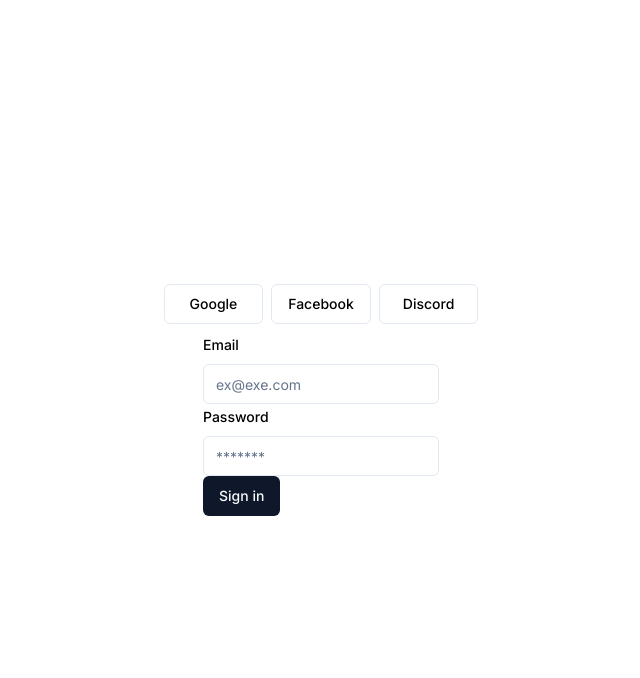
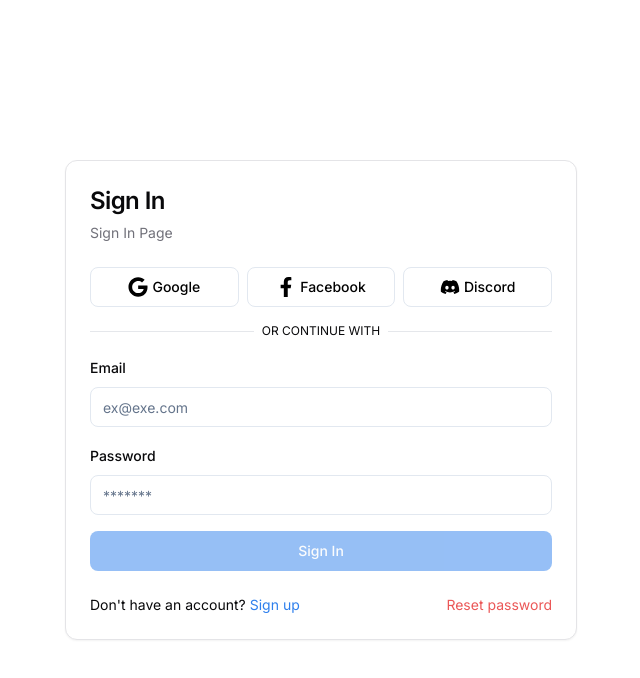
Before and after one commit to BelkacemYerfa/Thullo-2.0, a Next.js app: page /sign-in in a window 1280 px wide. Shown: the top 678 px of the page, without its empty margins (319-959 px from the left). Built offline with nearby package versions, Linux system fonts and the light colour scheme; no server answers.

Commit message:
adding the Ui for the sign In and sign Up pages && working on the verify , forgot pages

```diff
--- /dev/null
+++ b/src/app/(auth)/layout.tsx
@@ -0,0 +1,11 @@
+interface AuthLayoutProps {
+  children: React.ReactNode;
+}
+
+export default function AuthLayout({ children }: AuthLayoutProps) {
+  return (
+    <main className="flex flex-col space-y-2 items-center justify-center min-h-screen p-2">
+      {children}
+    </main>
+  );
+}
--- a/src/app/(auth)/sign-in/page.tsx
+++ b/src/app/(auth)/sign-in/page.tsx
@@ -1,11 +1,57 @@
 import { OAuthSignIn } from "@/components/auth/OAuthSignIn";
 import { SignInForm } from "@/components/forms/SignInForm";
+import {
+  Card,
+  CardContent,
+  CardDescription,
+  CardFooter,
+  CardHeader,
+  CardTitle,
+} from "@/components/ui/card";
+import Link from "next/link";
 
 export default function SignInPage() {
   return (
-    <div className="flex flex-col space-y-2 items-center justify-center min-h-screen">
-      <OAuthSignIn />
-      <SignInForm />
-    </div>
+    <Card className="rounded-xl w-full sm:w-3/4 md:max-w-lg ">
+      <CardHeader>
+        <CardTitle className="text-2xl"> Sign In</CardTitle>
+        <CardDescription>Sign In Page</CardDescription>
+      </CardHeader>
+      <CardContent className="grid gap-4">
+        <OAuthSignIn />
+        <div className="relative">
+          <div className="absolute inset-0 flex items-center">
+            <span className="w-full border-t" />
+          </div>
+          <div className="relative flex justify-center text-xs uppercase">
+            <span className="bg-white px-2 text-muted-foreground">
+              Or continue with
+            </span>
+          </div>
+        </div>
+        <SignInForm />
+      </CardContent>
+      <CardFooter className="flex flex-wrap items-center justify-between gap-2">
+        <div className="text-sm ">
+          <span className="mr-1 hidden sm:inline-block">
+            Don&apos;t have an account?
+          </span>
+          <Link
+            aria-label="Sign up"
+            href="/sign-up"
+            className="underline-offset-4 text-[#2F80ED] transition-colors hover:underline"
+          >
+            Sign up
+          </Link>
+        </div>
+        <Link
+          aria-label="Reset password"
+          href="/sign-in/reset-password"
+          className="text-sm text-[#EB5757] underline-offset-4 transition-colors hover:underline  "
+        >
+          Reset password
+        </Link>
+      </CardFooter>
+    </Card>
   );
 }
--- a/src/app/(auth)/sign-up/page.tsx
+++ b/src/app/(auth)/sign-up/page.tsx
@@ -1,11 +1,48 @@
 import { OAuthSignIn } from "@/components/auth/OAuthSignIn";
 import { SignUpForm } from "@/components/forms/SignUpForm";
+import {
+  Card,
+  CardContent,
+  CardDescription,
+  CardHeader,
+  CardFooter,
+  CardTitle,
+} from "@/components/ui/card";
+import Link from "next/link";
 
 export default function SignUpPage() {
   return (
-    <div className="flex flex-col space-y-2 items-center justify-center min-h-screen">
-      <OAuthSignIn />
-      <SignUpForm />
-    </div>
+    <Card className="rounded-xl w-full sm:w-3/4 md:max-w-lg ">
+      <CardHeader>
+        <CardTitle className="text-2xl"> Sign Up </CardTitle>
+        <CardDescription>Sign Up Page</CardDescription>
+      </CardHeader>
+      <CardContent className="grid gap-4">
+        <OAuthSignIn />
+        <div className="relative">
+          <div className="absolute inset-0 flex items-center">
+            <span className="w-full border-t" />
+          </div>
+          <div className="relative flex justify-center text-xs uppercase">
+            <span className="bg-white px-2 text-muted-foreground">
+              Or continue with
+            </span>
+          </div>
+        </div>
+        <SignUpForm />
+      </CardContent>
+      <CardFooter className=" text-sm ">
+        <span className="mr-1 hidden sm:inline-block">
+          Already have an account?
+        </span>
+        <Link
+          aria-label="Sign in"
+          href="/sign-in"
+          className="underline-offset-4 text-[#2F80ED] transition-colors hover:underline"
+        >
+          Sign in
+        </Link>
+      </CardFooter>
+    </Card>
   );
 }
--- /dev/null
+++ b/src/components/Icons.tsx
@@ -0,0 +1,37 @@
+import { User, type LucideProps } from "lucide-react";
+
+export const Icons = {
+  google: (props: LucideProps) => (
+    <svg
+      aria-hidden="true"
+      focusable="false"
+      data-prefix="fab"
+      data-icon="discord"
+      role="img"
+      xmlns="http://www.w3.org/2000/svg"
+      viewBox="0 0 488 512"
+      {...props}
+    >
+      <path
+        fill="currentColor"
+        d="M488 261.8C488 403.3 391.1 504 248 504 110.8 504 0 393.2 0 256S110.8 8 248 8c66.8 0 123 24.5 166.3 64.9l-67.5 64.9C258.5 52.6 94.3 116.6 94.3 256c0 86.5 69.1 156.6 153.7 156.6 98.2 0 135-70.4 140.8-106.9H248v-85.3h236.1c2.3 12.7 3.9 24.9 3.9 41.4z"
+      ></path>
+    </svg>
+  ),
+  discord: (props: LucideProps) => (
+    <svg xmlns="http://www.w3.org/2000/svg" viewBox="0 0 640 512" {...props}>
+      <path
+        fill="currentColor"
+        d="M524.531,69.836a1.5,1.5,0,0,0-.764-.7A485.065,485.065,0,0,0,404.081,32.03a1.816,1.816,0,0,0-1.923.91,337.461,337.461,0,0,0-14.9,30.6,447.848,447.848,0,0,0-134.426,0,309.541,309.541,0,0,0-15.135-30.6,1.89,1.89,0,0,0-1.924-.91A483.689,483.689,0,0,0,116.085,69.137a1.712,1.712,0,0,0-.788.676C39.068,183.651,18.186,294.69,28.43,404.354a2.016,2.016,0,0,0,.765,1.375A487.666,487.666,0,0,0,176.02,479.918a1.9,1.9,0,0,0,2.063-.676A348.2,348.2,0,0,0,208.12,430.4a1.86,1.86,0,0,0-1.019-2.588,321.173,321.173,0,0,1-45.868-21.853,1.885,1.885,0,0,1-.185-3.126c3.082-2.309,6.166-4.711,9.109-7.137a1.819,1.819,0,0,1,1.9-.256c96.229,43.917,200.41,43.917,295.5,0a1.812,1.812,0,0,1,1.924.233c2.944,2.426,6.027,4.851,9.132,7.16a1.884,1.884,0,0,1-.162,3.126,301.407,301.407,0,0,1-45.89,21.83,1.875,1.875,0,0,0-1,2.611,391.055,391.055,0,0,0,30.014,48.815,1.864,1.864,0,0,0,2.063.7A486.048,486.048,0,0,0,610.7,405.729a1.882,1.882,0,0,0,.765-1.352C623.729,277.594,590.933,167.465,524.531,69.836ZM222.491,337.58c-28.972,0-52.844-26.587-52.844-59.239S193.056,219.1,222.491,219.1c29.665,0,53.306,26.82,52.843,59.239C275.334,310.993,251.924,337.58,222.491,337.58Zm195.38,0c-28.971,0-52.843-26.587-52.843-59.239S388.437,219.1,417.871,219.1c29.667,0,53.307,26.82,52.844,59.239C470.715,310.993,447.538,337.58,417.871,337.58Z"
+      />
+    </svg>
+  ),
+  facebook: (props: LucideProps) => (
+    <svg xmlns="http://www.w3.org/2000/svg" viewBox="0 0 320 512" {...props}>
+      <path
+        fill="currentColor"
+        d="M279.14 288l14.22-92.66h-88.91v-60.13c0-25.35 12.42-50.06 52.24-50.06h40.42V6.26S260.43 0 225.36 0c-73.22 0-121.08 44.38-121.08 124.72v70.62H22.89V288h81.39v224h100.17V288z"
+      />
+    </svg>
+  ),
+};
--- a/src/components/auth/OAuthSignIn.tsx
+++ b/src/components/auth/OAuthSignIn.tsx
@@ -4,13 +4,15 @@ import { isClerkAPIResponseError, useSignIn } from "@clerk/nextjs";
 import { type OAuthStrategy } from "@clerk/nextjs/server";
 import { Button } from "@/components/ui/button";
 import { toast } from "sonner";
+import { Icons } from "../Icons";
 
 const oauthProviders = [
-  { name: "Google", strategy: "oauth_google" },
-  { name: "Facebook", strategy: "oauth_facebook" },
-  { name: "Discord", strategy: "oauth_discord" },
+  { name: "Google", strategy: "oauth_google", icon: "google" },
+  { name: "Facebook", strategy: "oauth_facebook", icon: "facebook" },
+  { name: "Discord", strategy: "oauth_discord", icon: "discord" },
 ] satisfies {
   name: string;
+  icon: keyof typeof Icons;
   strategy: OAuthStrategy;
 }[];
 
@@ -33,17 +35,22 @@ export const OAuthSignIn = () => {
   };
 
   return (
-    <div className="grid grid-cols-3 gap-x-2">
-      {oauthProviders.map((provider) => (
+    <div className="grid grid-col-1 sm:grid-cols-3 gap-2">
+      {oauthProviders.map((provider) => {
+        const Icon = Icons[provider.icon];
+        return (
           <Button
             key={provider.strategy}
             disabled={!isLoaded}
             variant={"outline"}
+            className="flex items-center gap-x-1 rounded-lg text-black "
             onClick={() => oauthSignIn(provider.strategy)}
           >
+            <Icon className="w-5 h-5" />
             {provider.name}
           </Button>
-      ))}
+        );
+      })}
     </div>
   );
 };
--- a/src/components/forms/SignInForm.tsx
+++ b/src/components/forms/SignInForm.tsx
@@ -14,20 +14,41 @@ import { SignInSchemaType, SignInSchema } from "@/validation/auth-sign-in";
 import { Button } from "../ui/button";
 import { useRouter } from "next/navigation";
 import { useSignIn } from "@clerk/nextjs";
+import { useTransition } from "react";
+import { toast } from "sonner";
 
 export const SignInForm = () => {
   const router = useRouter();
   const { signIn, setActive } = useSignIn();
+  const [isPending, setIsPending] = useTransition();
   const form = useForm<SignInSchemaType>({
     resolver: zodResolver(SignInSchema),
   });
-  const onSubmit = async (data: SignInSchemaType) => {
-    const { email, password } = data;
-    console.log(data);
+  const onSubmit = (data: SignInSchemaType) => {
+    setIsPending(async () => {
+      try {
+        const result = await signIn?.create({
+          identifier: data.email,
+          password: data.password,
+        });
+        if (result?.status === "complete") {
+          setActive!({ session: result?.createdSessionId });
+          router.push("/");
+          toast.success("Welcome back");
+        } else {
+          console.log(result);
+        }
+      } catch (error) {
+        toast.error("Something went wrong");
+      }
+    });
   };
   return (
     <Form {...form}>
-      <form className="" onSubmit={() => void form.handleSubmit(onSubmit)}>
+      <form
+        className="grid gap-4"
+        onSubmit={() => void form.handleSubmit(onSubmit)}
+      >
         <FormField
           control={form.control}
           name="email"
@@ -35,7 +56,12 @@ export const SignInForm = () => {
             <FormItem>
               <FormLabel htmlFor="email">Email</FormLabel>
               <FormControl>
-                <Input type="email" placeholder="ex@exe.com" {...field} />
+                <Input
+                  type="email"
+                  className="rounded-lg"
+                  placeholder="ex@exe.com"
+                  {...field}
+                />
               </FormControl>
             </FormItem>
           )}
@@ -47,12 +73,23 @@ export const SignInForm = () => {
             <FormItem>
               <FormLabel htmlFor="password">Password</FormLabel>
               <FormControl>
-                <Input type="password" placeholder="*******" {...field} />
+                <Input
+                  type="password"
+                  className="rounded-lg"
+                  placeholder="*******"
+                  {...field}
+                />
               </FormControl>
             </FormItem>
           )}
         />
-        <Button type="submit">Sign in</Button>
+        <Button
+          type="submit"
+          className="rounded-lg bg-[#2F80ED] disabled:cursor-not-allowed "
+          disabled={isPending || !form.formState.isValid}
+        >
+          {isPending ? "Loading..." : "Sign In"}
+        </Button>
       </form>
     </Form>
   );
--- a/src/components/forms/SignUpForm.tsx
+++ b/src/components/forms/SignUpForm.tsx
@@ -12,17 +12,20 @@ import { useForm } from "react-hook-form";
 import { zodResolver } from "@hookform/resolvers/zod";
 import { SignUpSchemaType, SignUpSchema } from "@/validation/auth-sign-up";
 import { Button } from "../ui/button";
-import { useSignIn, useSignUp } from "@clerk/nextjs";
+import { useSignUp } from "@clerk/nextjs";
 import { useRouter } from "next/navigation";
 import { toast } from "sonner";
+import { useTransition } from "react";
 
 export const SignUpForm = () => {
-  const { signUp, setActive } = useSignUp();
+  const { signUp } = useSignUp();
   const router = useRouter();
+  const [isPending, setIsPending] = useTransition();
   const form = useForm<SignUpSchemaType>({
     resolver: zodResolver(SignUpSchema),
   });
-  const onSubmit = async (data: SignUpSchemaType) => {
+  const onSubmit = (data: SignUpSchemaType) => {
+    setIsPending(async () => {
       const { email, password } = data;
       try {
         await signUp?.create({
@@ -33,17 +36,21 @@ export const SignUpForm = () => {
           strategy: "email_code",
         });
 
-      /* router.push("/signup/verify-email"); */
+        /* router.push("/sign-up/verify-email"); */
         toast.message("Check your email", {
           description: "We sent you a 6-digit verification code.",
         });
       } catch (error) {
         alert(error);
       }
+    });
   };
   return (
     <Form {...form}>
-      <form className="" onSubmit={() => form.handleSubmit(onSubmit)}>
+      <form
+        className="grid gap-4"
+        onSubmit={() => void form.handleSubmit(onSubmit)}
+      >
         <FormField
           control={form.control}
           name="email"
@@ -51,7 +58,12 @@ export const SignUpForm = () => {
             <FormItem>
               <FormLabel htmlFor="email">Email</FormLabel>
               <FormControl>
-                <Input type="email" placeholder="ex@exe.com" {...field} />
+                <Input
+                  type="email"
+                  className="rounded-lg"
+                  placeholder="ex@exe.com"
+                  {...field}
+                />
               </FormControl>
             </FormItem>
           )}
@@ -63,12 +75,23 @@ export const SignUpForm = () => {
             <FormItem>
               <FormLabel htmlFor="password">Password</FormLabel>
               <FormControl>
-                <Input type="password" placeholder="*******" {...field} />
+                <Input
+                  type="password"
+                  className="rounded-lg"
+                  placeholder="*******"
+                  {...field}
+                />
               </FormControl>
             </FormItem>
           )}
         />
-        <Button type="submit">Sign Up</Button>
+        <Button
+          type="submit"
+          className="rounded-lg bg-[#2F80ED] disabled:cursor-not-allowed "
+          disabled={isPending || !form.formState.isValid}
+        >
+          {isPending ? "Loading..." : "Sign Up"}
+        </Button>
       </form>
     </Form>
   );
--- /dev/null
+++ b/src/components/ui/card.tsx
@@ -0,0 +1,79 @@
+import * as React from "react"
+
+import { cn } from "@/lib/utils"
+
+const Card = React.forwardRef<
+  HTMLDivElement,
+  React.HTMLAttributes<HTMLDivElement>
+>(({ className, ...props }, ref) => (
+  <div
+    ref={ref}
+    className={cn(
+      "rounded-lg border border-zinc-200 bg-white text-zinc-950 shadow-sm dark:border-zinc-800 dark:bg-zinc-950 dark:text-zinc-50",
+      className
+    )}
+    {...props}
+  />
+))
+Card.displayName = "Card"
+
+const CardHeader = React.forwardRef<
+  HTMLDivElement,
+  React.HTMLAttributes<HTMLDivElement>
+>(({ className, ...props }, ref) => (
+  <div
+    ref={ref}
+    className={cn("flex flex-col space-y-1.5 p-6", className)}
+    {...props}
+  />
+))
+CardHeader.displayName = "CardHeader"
+
+const CardTitle = React.forwardRef<
+  HTMLParagraphElement,
+  React.HTMLAttributes<HTMLHeadingElement>
+>(({ className, ...props }, ref) => (
+  <h3
+    ref={ref}
+    className={cn(
+      "text-2xl font-semibold leading-none tracking-tight",
+      className
+    )}
+    {...props}
+  />
+))
+CardTitle.displayName = "CardTitle"
+
+const CardDescription = React.forwardRef<
+  HTMLParagraphElement,
+  React.HTMLAttributes<HTMLParagraphElement>
+>(({ className, ...props }, ref) => (
+  <p
+    ref={ref}
+    className={cn("text-sm text-zinc-500 dark:text-zinc-400", className)}
+    {...props}
+  />
+))
+CardDescription.displayName = "CardDescription"
+
+const CardContent = React.forwardRef<
+  HTMLDivElement,
+  React.HTMLAttributes<HTMLDivElement>
+>(({ className, ...props }, ref) => (
+  <div ref={ref} className={cn("p-6 pt-0", className)} {...props} />
+))
+CardContent.displayName = "CardContent"
+
+const CardFooter = React.forwardRef<
+  HTMLDivElement,
+  React.HTMLAttributes<HTMLDivElement>
+>(({ className, ...props }, ref) => (
+  <div
+    ref={ref}
+    className={cn("flex items-center p-6 pt-0", className)}
+    {...props}
+  />
+))
+CardFooter.displayName = "CardFooter"
+
+export { Card, CardHeader, CardFooter, CardTitle, CardDescription, CardContent }
```
Lines whose indentation alone changed are shown as unchanged.
